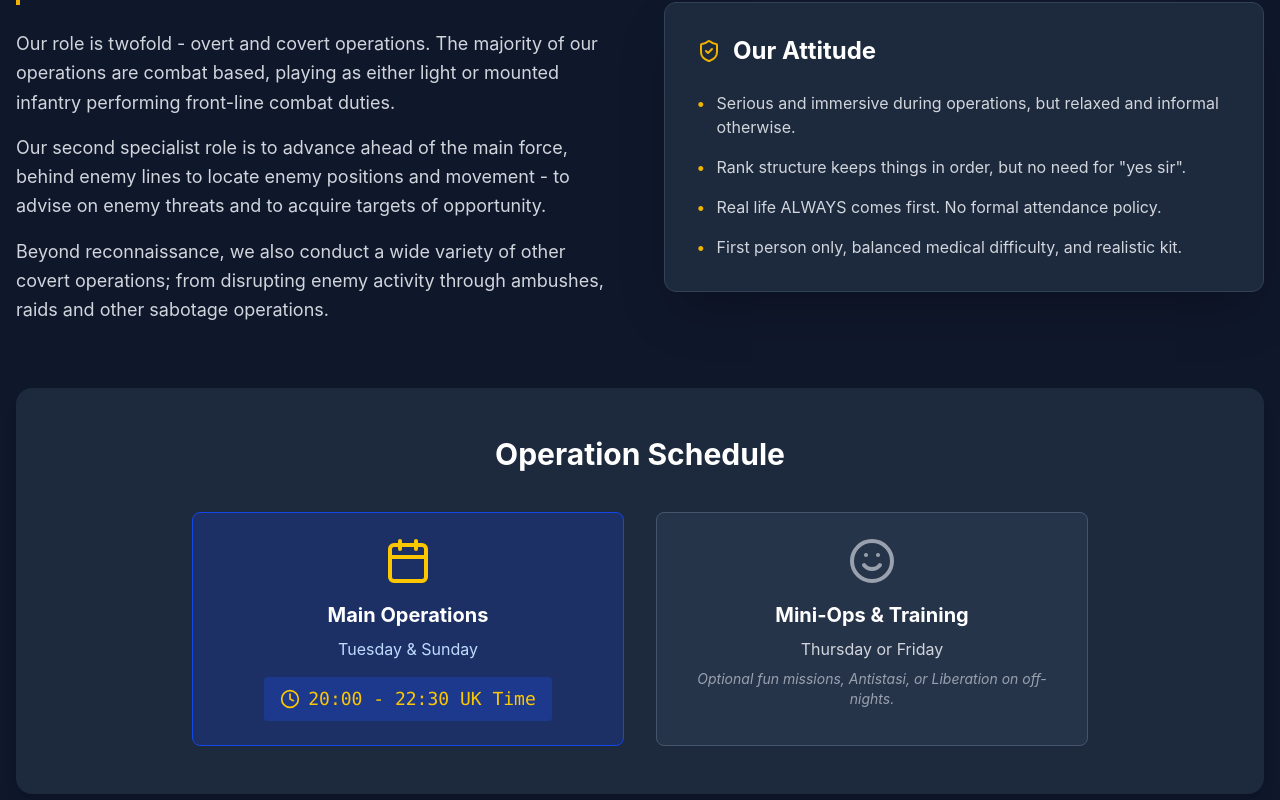
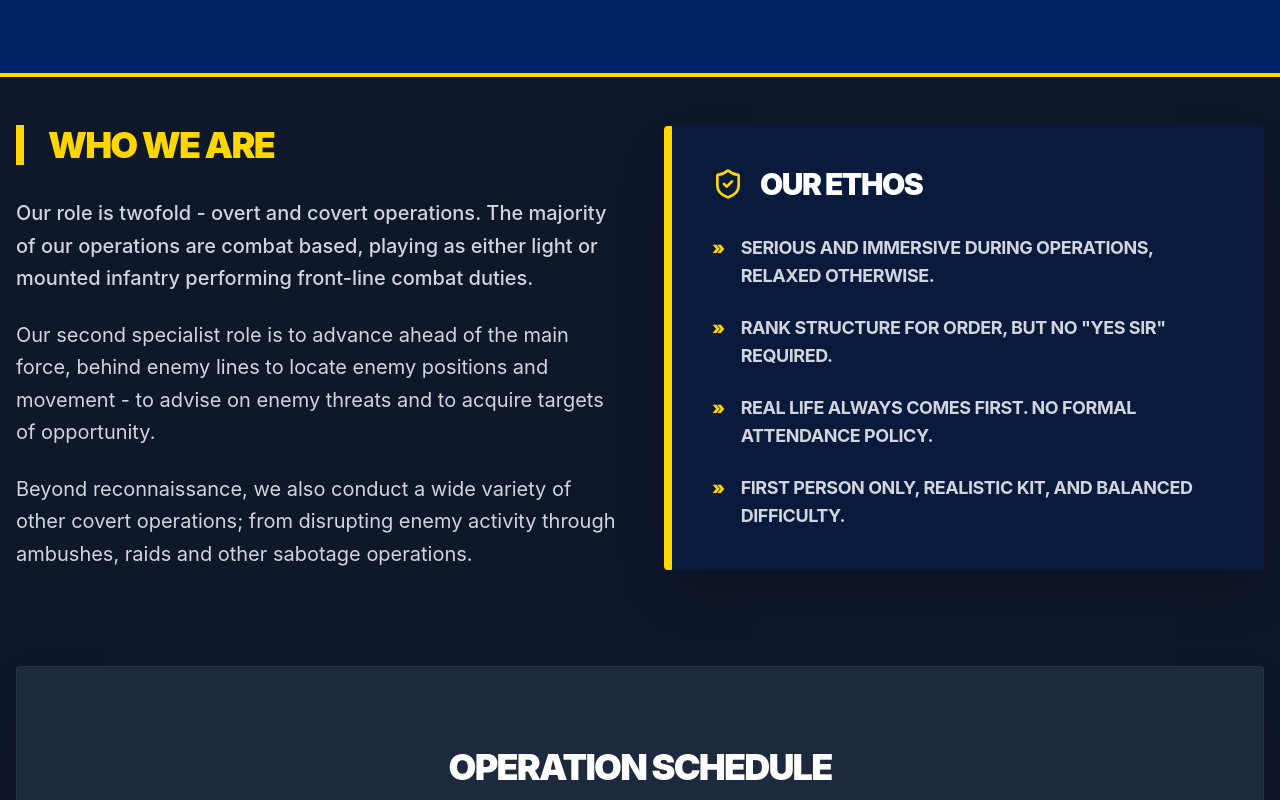
Before and after one commit to redalot/QOY-WEBSITE-TEST-V1, a React (Vite) app: page /about in a window 1280 px wide. Shown: the part 400-1200 px from the top of the page. Built offline with nearby package versions, Linux system fonts and the light colour scheme; the HTML template or start-up script is replaced by a standard one.

Commit message:
Add unit history (since 2022) and global community info

```diff
--- a/src/pages/About.jsx
+++ b/src/pages/About.jsx
@@ -5,14 +5,16 @@ const About = () => {
   return (
     <div className="bg-slate-900 text-white min-h-screen pb-20">
       {/* Header */}
-      <div className="bg-blue-900 py-16 text-center">
-        <h1 className="text-4xl md:text-5xl font-bold text-yellow-400 mb-4">About The Unit</h1>
-        <p className="text-xl text-blue-100 max-w-2xl mx-auto px-4">
-          The Queen's Own Yeomanry is a reserve light cavalry regiment, specializing in reconnaissance and direct action.
+      <div className="bg-cavalry-blue py-20 text-center border-b-4 border-qoy-yellow">
+        <h1 className="text-5xl md:text-6xl font-black text-qoy-yellow mb-6 uppercase tracking-tighter">Unit History & Ethos</h1>
+        <p className="text-xl md:text-2xl text-blue-100 max-w-3xl mx-auto px-4 font-bold uppercase tracking-widest leading-relaxed">
+          Operating since 2022 with members from across the world.
+          <br />
+          <span className="text-white opacity-60 text-lg">The Queen's Own Yeomanry is a premier reserve light cavalry regiment.</span>
         </p>
       </div>
 
-      <div className="container mx-auto px-4 py-12 space-y-16">
+      <div className="container mx-auto px-4 py-12 space-y-24">
 
         {/* Mission & Role */}
         <section className="grid md:grid-cols-2 gap-12 items-center">
@@ -21,14 +23,14 @@ const About = () => {
             animate={{ opacity: 1, x: 0 }}
             transition={{ duration: 0.6 }}
           >
-            <h2 className="text-3xl font-bold text-yellow-400 mb-6 border-l-4 border-yellow-500 pl-4">Who We Are</h2>
-            <p className="text-gray-300 mb-4 text-lg leading-relaxed">
+            <h2 className="text-4xl font-black text-qoy-yellow mb-8 border-l-8 border-qoy-yellow pl-6 uppercase tracking-tighter">Who We Are</h2>
+            <p className="text-gray-300 mb-6 text-xl leading-relaxed font-medium">
               Our role is twofold - overt and covert operations. The majority of our operations are combat based, playing as either light or mounted infantry performing front-line combat duties.
             </p>
-            <p className="text-gray-300 mb-4 text-lg leading-relaxed">
+            <p className="text-gray-300 mb-6 text-xl leading-relaxed">
               Our second specialist role is to advance ahead of the main force, behind enemy lines to locate enemy positions and movement - to advise on enemy threats and to acquire targets of opportunity.
             </p>
-            <p className="text-gray-300 text-lg leading-relaxed">
+            <p className="text-gray-300 text-xl leading-relaxed">
               Beyond reconnaissance, we also conduct a wide variety of other covert operations; from disrupting enemy activity through ambushes, raids and other sabotage operations.
             </p>
           </motion.div>
@@ -37,51 +39,53 @@ const About = () => {
              initial={{ opacity: 0, scale: 0.9 }}
              animate={{ opacity: 1, scale: 1 }}
              transition={{ duration: 0.6, delay: 0.2 }}
-             className="bg-slate-800 p-8 rounded-xl shadow-2xl border border-slate-700"
+             className="bg-cavalry-blue/30 p-10 rounded-sm shadow-2xl border-l-8 border-qoy-yellow"
           >
-             <h3 className="text-2xl font-bold text-white mb-6 flex items-center gap-3">
-               <ShieldCheck className="text-yellow-500" /> Our Attitude
+             <h3 className="text-3xl font-black text-white mb-8 flex items-center gap-4 uppercase tracking-tighter">
+               <ShieldCheck className="text-qoy-yellow" size={32} /> Our Ethos
              </h3>
-             <ul className="space-y-4 text-gray-300">
-               <li className="flex items-start gap-3">
-                 <span className="text-yellow-500 font-bold">•</span>
-                 <span>Serious and immersive during operations, but relaxed and informal otherwise.</span>
+             <ul className="space-y-6 text-gray-300 text-lg font-bold uppercase tracking-tight">
+               <li className="flex items-start gap-4">
+                 <span className="text-qoy-yellow font-black">»</span>
+                 <span>Serious and immersive during operations, relaxed otherwise.</span>
                </li>
-               <li className="flex items-start gap-3">
-                 <span className="text-yellow-500 font-bold">•</span>
-                 <span>Rank structure keeps things in order, but no need for "yes sir".</span>
+               <li className="flex items-start gap-4">
+                 <span className="text-qoy-yellow font-black">»</span>
+                 <span>Rank structure for order, but no "Yes Sir" required.</span>
                </li>
-               <li className="flex items-start gap-3">
-                 <span className="text-yellow-500 font-bold">•</span>
+               <li className="flex items-start gap-4">
+                 <span className="text-qoy-yellow font-black">»</span>
                  <span>Real life ALWAYS comes first. No formal attendance policy.</span>
                </li>
-               <li className="flex items-start gap-3">
-                 <span className="text-yellow-500 font-bold">•</span>
-                 <span>First person only, balanced medical difficulty, and realistic kit.</span>
+               <li className="flex items-start gap-4">
+                 <span className="text-qoy-yellow font-black">»</span>
+                 <span>First person only, realistic kit, and balanced difficulty.</span>
                </li>
              </ul>
           </motion.div>
         </section>
 
         {/* Schedule */}
-        <section className="bg-slate-800 rounded-2xl p-8 md:p-12 shadow-lg">
-          <h2 className="text-3xl font-bold text-center text-white mb-10">Operation Schedule</h2>
+        <section className="bg-slate-800 rounded-sm p-12 md:p-20 shadow-2xl border border-white/5">
+          <h2 className="text-4xl font-black text-center text-white mb-16 uppercase tracking-tighter">Operation Schedule</h2>
 
-          <div className="grid md:grid-cols-2 gap-8 max-w-4xl mx-auto">
-            <div className="bg-blue-900/50 p-6 rounded-lg border border-blue-700 flex flex-col items-center text-center">
-              <Calendar size={48} className="text-yellow-400 mb-4" />
-              <h3 className="text-xl font-bold text-white mb-2">Main Operations</h3>
-              <p className="text-blue-200">Tuesday & Sunday</p>
-              <div className="flex items-center gap-2 mt-4 text-yellow-400 font-mono text-lg bg-blue-900 px-4 py-2 rounded">
-                <Clock size={20} /> 20:00 - 22:30 UK Time
+          <div className="grid md:grid-cols-2 gap-12 max-w-5xl mx-auto">
+            <div className="bg-cavalry-blue p-10 rounded-sm border border-qoy-yellow/30 flex flex-col items-center text-center shadow-2xl">
+              <Calendar size={64} className="text-qoy-yellow mb-6" />
+              <h3 className="text-2xl font-black text-white mb-4 uppercase tracking-tighter">Main Operations</h3>
+              <p className="text-blue-200 text-lg font-bold mb-6">Tuesday & Sunday</p>
+              <div className="flex items-center gap-3 text-qoy-yellow font-black text-2xl bg-black/40 px-8 py-4 rounded-sm border border-qoy-yellow/20">
+                <Clock size={28} /> 20:00 - 22:30 UK
               </div>
             </div>
 
-            <div className="bg-slate-700/50 p-6 rounded-lg border border-slate-600 flex flex-col items-center text-center">
-              <Smile size={48} className="text-gray-400 mb-4" />
-              <h3 className="text-xl font-bold text-white mb-2">Mini-Ops & Training</h3>
-              <p className="text-gray-300">Thursday or Friday</p>
-              <p className="text-sm text-gray-400 mt-2 italic">Optional fun missions, Antistasi, or Liberation on off-nights.</p>
+            <div className="bg-slate-700/30 p-10 rounded-sm border border-white/10 flex flex-col items-center text-center">
+              <Smile size={64} className="text-gray-500 mb-6" />
+              <h3 className="text-2xl font-black text-white mb-4 uppercase tracking-tighter opacity-80">Mini-Ops & Fun</h3>
+              <p className="text-gray-400 text-lg font-bold mb-4">Thursday or Friday</p>
+              <p className="text-gray-500 italic max-w-xs leading-relaxed">
+                Optional training, Antistasi, or community-led missions on off-nights.
+              </p>
             </div>
           </div>
         </section>
--- a/src/pages/Home.jsx
+++ b/src/pages/Home.jsx
@@ -24,6 +24,16 @@ const Home = () => {
             <p className="text-xl md:text-3xl text-blue-200 mb-10 font-bold tracking-widest uppercase opacity-90">
               Cavalry • Reconnaissance • Strike
             </p>
+
+            <div className="flex justify-center gap-8 mb-12 text-qoy-yellow/80 font-black uppercase tracking-widest text-sm md:text-lg">
+               <div className="flex items-center gap-2">
+                 <span className="text-white opacity-50">SINCE</span> 2022
+               </div>
+               <div className="w-1 h-6 bg-white/20"></div>
+               <div className="flex items-center gap-2">
+                 GLOBAL <span className="text-white opacity-50">COMMUNITY</span>
+               </div>
+            </div>
 
             <div className="flex flex-col sm:flex-row justify-center gap-6">
               <a href="https://discord.gg/4fjPfJFVgt" target="_blank" rel="noopener noreferrer" className="px-10 py-4 bg-qoy-yellow hover:bg-white text-cavalry-blue font-black rounded-sm transition-all transform hover:scale-105 shadow-[0_10px_20px_rgba(0,0,0,0.4)] flex items-center justify-center gap-2 uppercase tracking-tighter">
@@ -88,6 +98,56 @@ const Home = () => {
         </div>
       </section>
 
+      {/* Joining Process */}
+      <section className="py-24 bg-slate-900 border-t border-white/5">
+        <div className="container mx-auto px-4">
+          <div className="text-center mb-16">
+            <h2 className="text-4xl md:text-5xl font-black text-qoy-yellow mb-4 uppercase tracking-tighter">How to Join</h2>
+            <p className="text-gray-400 max-w-2xl mx-auto text-lg">
+              We keep things simple. No interviews, no complex applications—just show up and play.
+            </p>
+          </div>
+
+          <div className="relative max-w-6xl mx-auto">
+            {/* Connection Line (Desktop) */}
+            <div className="hidden lg:block absolute top-1/2 left-0 w-full h-1 bg-qoy-yellow/20 -translate-y-1/2"></div>
+
+            <div className="grid grid-cols-1 md:grid-cols-2 lg:grid-cols-4 gap-8">
+              <JoinStep
+                number="01"
+                title="Join Discord"
+                desc="Click the join button to enter our communications hub."
+                icon={<img src={`${import.meta.env.BASE_URL}vite.svg`} className="w-8 h-8 invert" alt="Step 1" />}
+              />
+              <JoinStep
+                number="02"
+                title="Ping @RTT"
+                desc="Let the Recruit Training Team know you've arrived."
+                icon={<Target size={32} />}
+              />
+              <JoinStep
+                number="03"
+                title="Read & Ask"
+                desc="Review the start guide and ask any questions you have."
+                icon={<ArrowRight size={32} />}
+              />
+              <JoinStep
+                number="04"
+                title="Start Playing"
+                desc="Attend an op! Growth is based on merit and respect."
+                icon={<Swords size={32} />}
+              />
+            </div>
+
+            <div className="mt-16 bg-cavalry-blue/50 p-8 rounded-sm border border-qoy-yellow/30 text-center max-w-3xl mx-auto">
+               <p className="text-xl font-bold text-white italic">
+                 "No interviews or conditions—just respect the rules and your fellow members."
+               </p>
+            </div>
+          </div>
+        </div>
+      </section>
+
       {/* Call to Action */}
       <section className="py-32 bg-cavalry-blue text-center relative overflow-hidden">
         <div className="absolute top-0 left-0 w-full h-1 bg-qoy-yellow"></div>
@@ -104,6 +164,24 @@ const Home = () => {
     </div>
   );
 };
+
+const JoinStep = ({ number, title, desc, icon }) => (
+  <motion.div
+    whileHover={{ y: -10 }}
+    className="bg-slate-800 p-8 rounded-sm shadow-2xl border-2 border-white/5 hover:border-qoy-yellow transition-all z-10"
+  >
+    <div className="flex items-center justify-between mb-6">
+      <div className="text-qoy-yellow font-black text-2xl uppercase opacity-50">{number}</div>
+      <div className="bg-cavalry-blue w-14 h-14 rounded-full flex items-center justify-center border border-qoy-yellow/30 text-white">
+        {icon}
+      </div>
+    </div>
+    <h4 className="text-2xl font-black text-white mb-4 uppercase tracking-tighter">{title}</h4>
+    <p className="text-slate-400 font-medium leading-relaxed">
+      {desc}
+    </p>
+  </motion.div>
+);
 
 const GalleryImg = ({ src }) => (
   <motion.div
```
